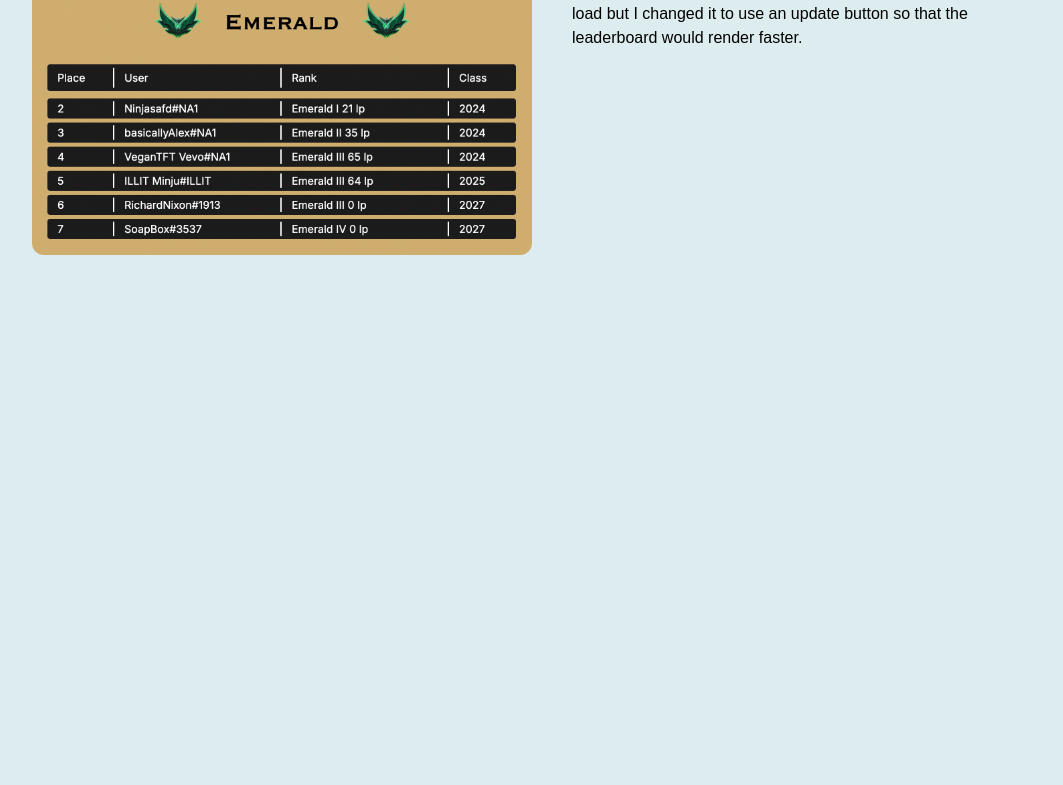
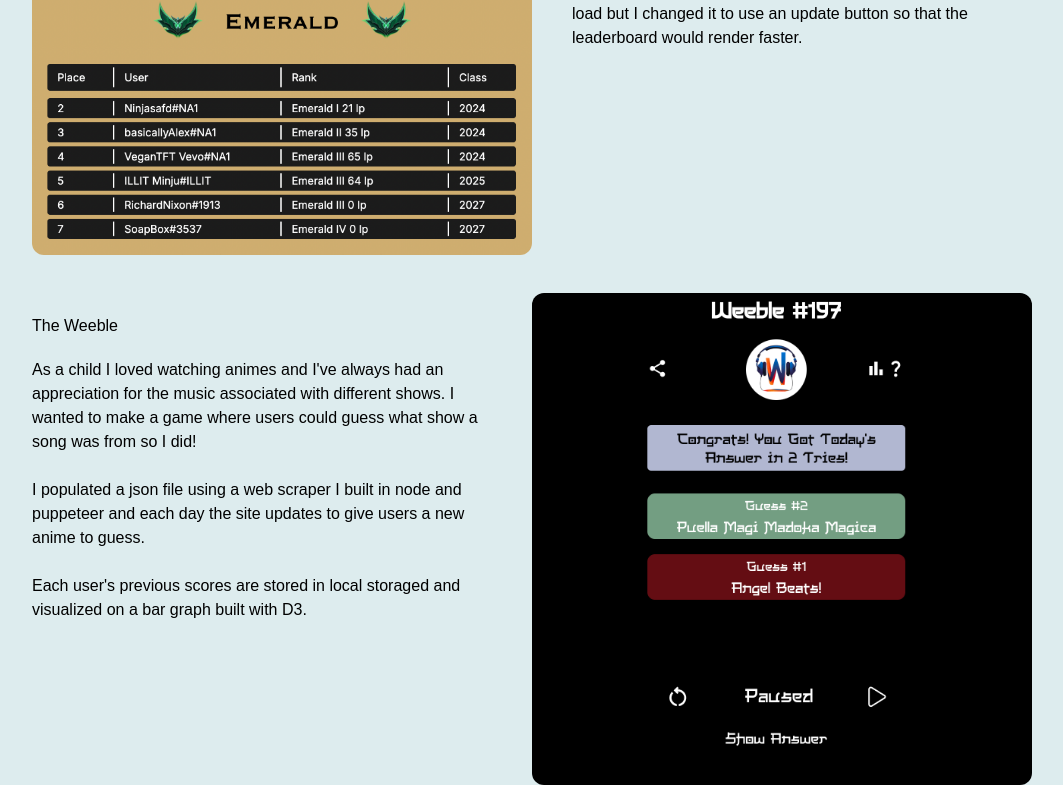
Before and after one commit to c-catanese/christiancatanese, a Next.js app: page /projects in a window 1280 px wide. Shown: the part 290-1075 px from the top of the page, without its empty margins (108-1171 px from the left). Before the commit the page ends 800 px from the top, so only its background shows below. Built offline with nearby package versions, Linux system fonts and the light colour scheme.

Commit message:
added another project. fixed layout issue and animation bug

```diff
--- a/app/globals.css
+++ b/app/globals.css
@@ -29,30 +29,3 @@ body {
     src: url(../public/now.otf) format('woff2');
   }
 }
-
-.page-transition {
-  transition: opacity 0.5s ease-in-out, transform 0.5s ease-in-out;
-  position: absolute; /* Ensures it layers on top of other content */
-  width: 100%; /* Ensures the sliding effect spans the full width */
-  height: 100%; /* Ensures it covers the full page */
-}
-
-.page-enter {
-  opacity: 0;
-  transform: translateX(100%); /* Starts off-screen to the right */
-}
-
-.page-enter-active {
-  opacity: 1;
-  transform: translateX(0); /* Slides into place */
-}
-
-.page-exit {
-  opacity: 1;
-  transform: translateX(0); /* Starts from the current position */
-}
-
-.page-exit-active {
-  opacity: 0;
-  transform: translateX(-100%); /* Slides off-screen to the left */
-}
--- a/app/layout.tsx
+++ b/app/layout.tsx
@@ -1,6 +1,6 @@
 "use client"
-import { useEffect, useState } from "react";
-import { usePathname } from "next/navigation";
+// import { useEffect, useState } from "react";
+// import { usePathname } from "next/navigation";
 import Header from "./Components/header"; // Import your header
 import { Geist, Geist_Mono } from "next/font/google";
 import "./globals.css";
@@ -20,25 +20,17 @@ export default function RootLayout({
 }: Readonly<{
   children: React.ReactNode;
 }>) {
-  const pathname = usePathname();
-  const [isTransitioning, setIsTransitioning] = useState(false);
+  // const pathname = usePathname();
 
-  useEffect(() => {
-    setIsTransitioning(true);
-    const timer = setTimeout(() => setIsTransitioning(false), 500); // Match transition duration
-    return () => clearTimeout(timer);
-  }, [pathname]);
 
   return (
     <html lang="en">
       <body className={`${geistSans.variable} ${geistMono.variable} bg-main antialiased`}>
-        <Header /> {/* Static header that does not transition */}
+        <Header />
         <div
-          className={`${
-            isTransitioning ? "opacity-0 translate-y-5" : "opacity-100 translate-y-0"
-          } transition-all duration-500`}
+          className={``}
         >
-          <main>{children}</main> {/* Only this content transitions */}
+          <main>{children}</main>
         </div>
       </body>
     </html>
--- a/app/page.tsx
+++ b/app/page.tsx
@@ -8,7 +8,7 @@ export default function Home() {
 
   return (
     <div className="w-full h-[calc(100%-64px)] pt-16">
-      <main className="h-screen bg-cover flex flex-col bg-main items-center justify-center font-[family-name:var(--font-geist-sans)]">
+      <main className="h-[calc(100vh-64px)] bg-cover flex flex-col bg-main items-center justify-center font-[family-name:var(--font-geist-sans)]">
         <div className="relative text-center">
           <h1
             className="font-['now'] text-black text-6xl animate-fadeInOut"
@@ -23,7 +23,6 @@ export default function Home() {
         </div>
       </main>
       <footer></footer>
-      {/* Custom animations */}
       <style jsx>{`
         @keyframes fadeInOut {
           0% {
--- a/app/projects/page.tsx
+++ b/app/projects/page.tsx
@@ -3,16 +3,12 @@ import Image from "next/image";
 import React, { useState } from "react";
 
 export default function Projects() {
-  const [isHovered, setIsHovered] = useState(false);
+  const [isHoveredVandyTFT, setIsHoveredVandyTFT] = useState(false);
+  const [isHoveredWeeble, setIsHoveredWeeble] = useState(false);
 
-  const handleMouseEnter = () => {
-    setIsHovered(true);
-    console.log("Image hovered!");
-  };
-
-  const handleMouseLeave = () => {
-    setIsHovered(false);
-    console.log("Hover ended.");
+  const handleMouseHover = (project: string, status: boolean) => {
+    if (project === 'VandyTFT') setIsHoveredVandyTFT(status);
+    if (project === 'Weeble') setIsHoveredWeeble(status);
   };
 
 
@@ -20,9 +16,9 @@ export default function Projects() {
     <div className="bg-main w-full h-[calc(100%-64px)] pt-16">
       <div className="flex items-center justify-center">
         <div
-          className="relative w-[500px] h-[461px]" // Parent container
-          onMouseEnter={handleMouseEnter}
-          onMouseLeave={handleMouseLeave}
+          className="relative w-[500px] h-[461.17px]"
+          onMouseEnter={() => handleMouseHover('VandyTFT', true)}
+          onMouseLeave={() => handleMouseHover('VandyTFT', false)}
         >
           <Image
             className="rounded-xl"
@@ -31,9 +27,9 @@ export default function Projects() {
             src="/vandytft.png"
             alt="project"
           />
-          {isHovered && (
+          {isHoveredVandyTFT && (
             <div className="absolute inset-0 bg-black bg-opacity-70 flex items-center justify-center rounded-xl">
-              <p className="text-white text-xl">Hovered!</p>
+              <p className="text-white text-xl">Technologies Used</p>
             </div>
           )}
         </div>
@@ -47,6 +43,39 @@ export default function Projects() {
           </p>
         </div>
       </div>
+
+      <div className="flex items-center justify-center">
+        <div className="text-black w-[500px] h-[500px] pt-10 flex flex-col justify-start items-start">
+          <h2 className="mr-10">The Weeble</h2>
+          <p className="mr-10 mt-5">
+            As a child I loved watching animes and I've always had an appreciation for the music associated with different shows. I wanted to make a game where users could guess what show a song was from so I did!
+            <br/>
+            <br/>
+            I populated a json file using a web scraper I built in node and puppeteer and each day the site updates to give users a new anime to guess.
+            <br/>
+            <br/>
+            Each user's previous scores are stored in local storaged and visualized on a bar graph built with D3.
+          </p>
+        </div>
+        <div
+          className="relative w-[500px] h-[461.17px]"
+          onMouseEnter={() => handleMouseHover('Weeble', true)}
+          onMouseLeave={() => handleMouseHover('Weeble', false)}
+        >
+          <Image
+            className="rounded-xl fit-content"
+            width={500}
+            height={500}
+            src="/weeble.png"
+            alt="project2"
+          />
+          {isHoveredWeeble && (
+            <div className="absolute inset-0 bg-black bg-opacity-70 flex items-center justify-center rounded-xl">
+              <p className="text-white text-xl">Technologies Used</p>
+            </div>
+          )}
+        </div>
+      </div>
     </div>
   );
 }
```
Also changed, not shown: public/weeble.png (added).
